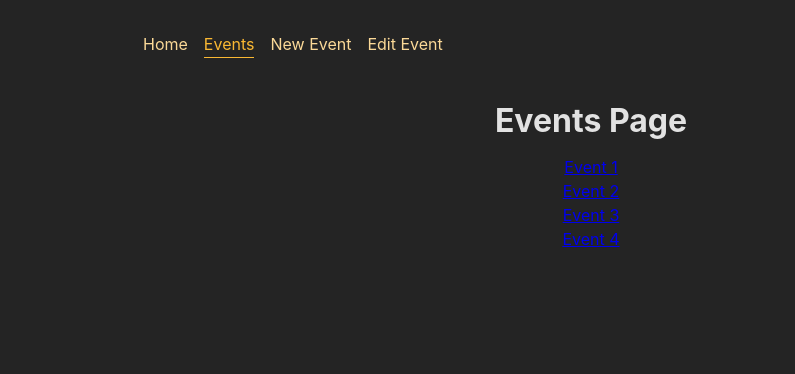
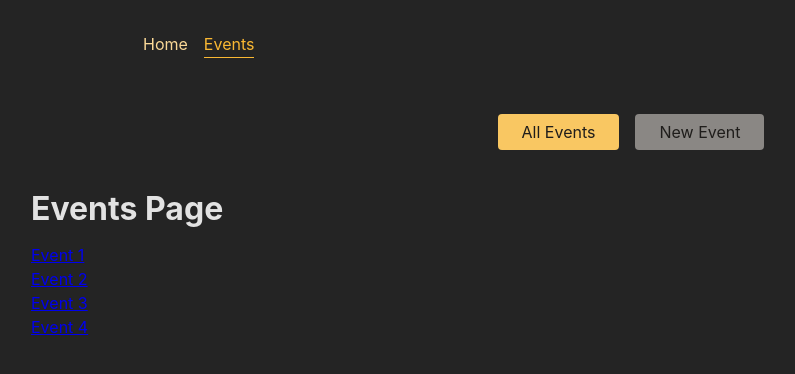
Before and after one commit to SpectreAscended/react-router-project, a React (Vite) app in the folder frontend/: page /events in a window 1280 px wide. Shown: the top 374 px of the page, without its empty margins (49-844 px from the left). Built offline with nearby package versions, Linux system fonts and the light colour scheme.

Commit message:
rebuilt routing

```diff
--- a/frontend/src/App.jsx
+++ b/frontend/src/App.jsx
@@ -1,10 +1,12 @@
 import { createBrowserRouter, RouterProvider } from 'react-router-dom';
-import Root from './pages/Root';
 import HomePage from './pages/Home';
 import EventsPage from './pages/Events';
 import EventDetailPage from './pages/EventDetail';
 import EditEventPage from './pages/EditEvent';
 import NewEventPage from './pages/NewEvent';
+import RootLayout from './pages/Root';
+import EventsNavigation from './components/EventsNavigation';
+import EventsRootLayout from './pages/EventsRoot';
 
 // Challenge / Exercise
 
@@ -31,13 +33,19 @@
 const router = createBrowserRouter([
   {
     path: '/',
-    element: <Root />,
+    element: <RootLayout />,
     children: [
       { index: true, element: <HomePage /> },
-      { path: 'events', element: <EventsPage /> },
-      { path: 'events/:eventId', element: <EventDetailPage /> },
-      { path: 'newevent', element: <NewEventPage /> },
-      { path: 'editevent', element: <EditEventPage /> },
+      {
+        path: 'events',
+        element: <EventsRootLayout />,
+        children: [
+          { index: true, element: <EventsPage /> },
+          { path: ':eventId', element: <EventDetailPage /> },
+          { path: 'new', element: <NewEventPage /> },
+          { path: ':eventId/edit', element: <EditEventPage /> },
+        ],
+      },
     ],
   },
 ]);
--- a/frontend/src/components/EventsNavigation.jsx
+++ b/frontend/src/components/EventsNavigation.jsx
@@ -1,3 +1,4 @@
+import { NavLink } from 'react-router-dom';
 import classes from './EventsNavigation.module.css';
 
 function EventsNavigation() {
@@ -6,10 +7,25 @@
       <nav>
         <ul className={classes.list}>
           <li>
-            <a href="/events">All Events</a>
+            <NavLink
+              to=""
+              className={({ isActive }) =>
+                isActive ? classes.active : undefined
+              }
+              end
+            >
+              All Events
+            </NavLink>
           </li>
           <li>
-            <a href="/events/new">New Event</a>
+            <NavLink
+              to="new"
+              className={({ isActive }) =>
+                isActive ? classes.active : undefined
+              }
+            >
+              New Event
+            </NavLink>
           </li>
         </ul>
       </nav>
--- a/frontend/src/components/MainNavigation.jsx
+++ b/frontend/src/components/MainNavigation.jsx
@@ -27,9 +27,9 @@
               Events
             </NavLink>
           </li>
-          <li>
+          {/* <li>
             <NavLink
-              to="/newevent"
+              to="/events/new"
               className={({ isActive }) =>
                 isActive ? classes.active : undefined
               }
@@ -39,14 +39,14 @@
           </li>
           <li>
             <NavLink
-              to="/editEvent"
+              to="/edit"
               className={({ isActive }) =>
                 isActive ? classes.active : undefined
               }
             >
               Edit Event
             </NavLink>
-          </li>
+          </li> */}
         </ul>
       </nav>
     </header>
--- a/frontend/src/index.css
+++ b/frontend/src/index.css
@@ -50,5 +50,5 @@
 }
 
 main {
-  text-align: center;
+  margin-left: 5rem;
 }
--- a/frontend/src/pages/EventDetail.jsx
+++ b/frontend/src/pages/EventDetail.jsx
@@ -6,7 +6,7 @@
 
   return (
     <>
-      <h1>Event Detail</h1>
+      <h1>Event Detail Page</h1>
       <p>{params.eventId}</p>
       <Link to=".." relative="path">
         Back
--- /dev/null
+++ b/frontend/src/pages/EventsRoot.jsx
@@ -0,0 +1,13 @@
+import { Outlet } from 'react-router-dom';
+import EventsNavigation from '../components/EventsNavigation';
+
+const EventsRootLayout = () => {
+  return (
+    <>
+      <EventsNavigation />
+      <Outlet />
+    </>
+  );
+};
+
+export default EventsRootLayout;
--- a/frontend/src/pages/Root.jsx
+++ b/frontend/src/pages/Root.jsx
@@ -4,12 +4,12 @@
 
 const RootLayout = () => {
   return (
-    <div>
+    <>
       <MainNavigation />
       <main>
         <Outlet />
       </main>
-    </div>
+    </>
   );
 };
 
```
Also changed, not shown: 1 other file (tests, documents, lock files or other folders).
